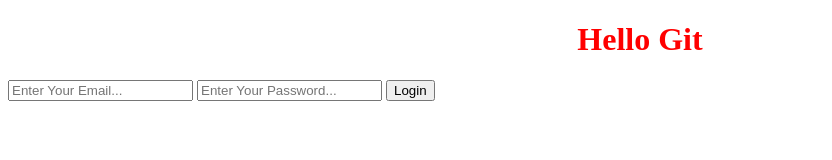
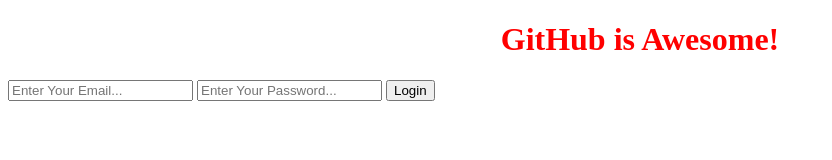
Before and after one commit to steph10z/my-awesome-project, a plain HTML site: page index.html in a window 1280 px wide. Shown: the whole page, without its empty margins (0-832 px from the left). Drawn offline with Linux system fonts and the light colour scheme.

Commit message:
Changed the copy of the website

```diff
--- a/index.html
+++ b/index.html
@@ -3,11 +3,11 @@
   <head>
     <meta charset="UTF-8" />
     <meta name="viewport" content="width=device-width, initial-scale=1.0" />
-    <title>Git</title>
+    <title>GitHub Repo Example</title>
     <link rel="stylesheet" href="style.css" />
   </head>
   <body>
-    <h1>Hello Git</h1>
+    <h1>GitHub is Awesome!</h1>
     <form>
       <input type="email" placeholder="Enter Your Email..." />
       <input type="password" placeholder="Enter Your Password..." />
```
